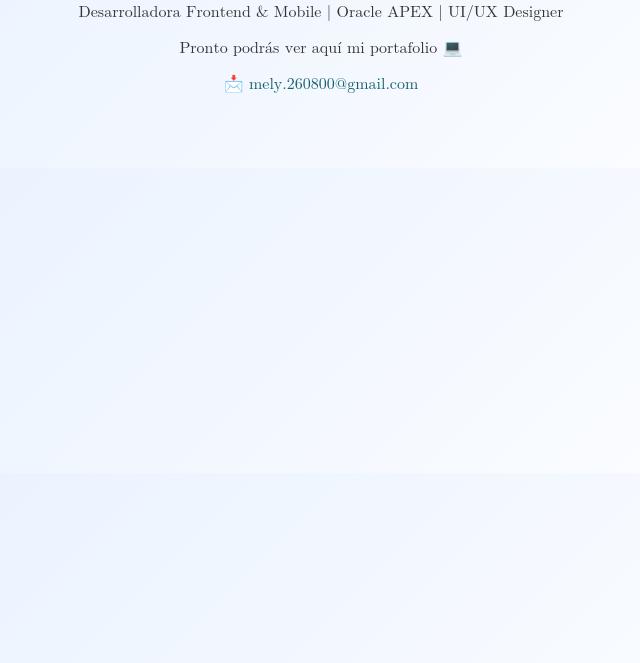
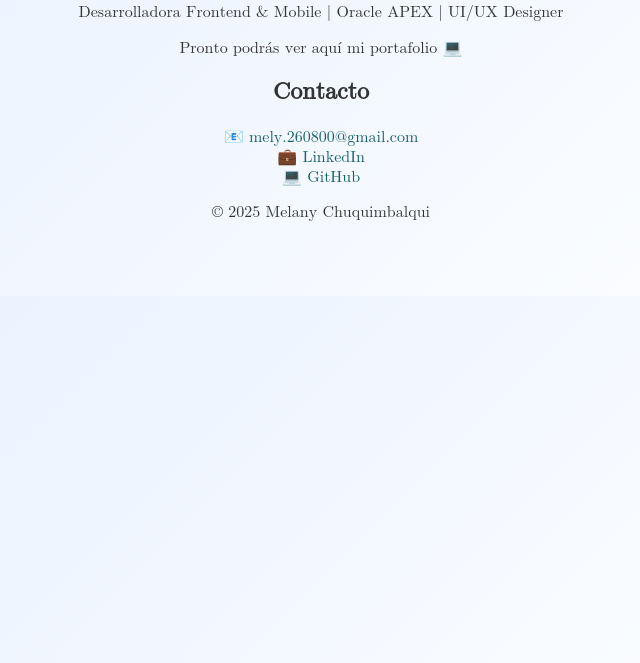
Before and after one commit to mely260800/my-portfolio, a plain HTML site: page index.html in a window 1280 px wide. Shown: the part 137-800 px from the top of the page, without its empty margins (319-959 px from the left). Drawn offline with Linux system fonts and the light colour scheme.

Commit message:
Ajustes en el repositorio
Ajustes menores y asociación de archivos css y js en el archivo html

```diff
--- a/index.html
+++ b/index.html
@@ -3,7 +3,8 @@
 <head>
   <meta charset="UTF-8" />
   <meta name="viewport" content="width=device-width, initial-scale=1.0" />
-  <title>Mi Portafolio</title>
+  <title>Portafolio | Melany Chuquimbaqlui</title>
+  <link rel="stylesheet" href="css/styles.css" />
   <style>
     body {
       font-family: math;
@@ -22,9 +23,26 @@
   </style>
 </head>
 <body>
+  <header>
   <h1>¡Hola! Soy Melany 👋</h1>
-  <p>Desarrolladora Frontend & Mobile | Oracle APEX | UI/UX Designer</p>
+    <p>Desarrolladora Frontend & Mobile | Oracle APEX | UI/UX Designer</p>
+  </header>
+
   <p>Pronto podrás ver aquí mi portafolio 💻</p>
-  <p>📩 <a href="mailto:mely.260800@gmail.com">mely.260800@gmail.com</a></p>
+
+  <section id="contact">
+    <h2>Contacto</h2>
+    <p>
+      📧 <a href="mailto:mely.260800@gmail.com">mely.260800@gmail.com</a><br>
+      💼 <a href="https://www.linkedin.com/in/melany-ch-espinoza/" target="_blank">LinkedIn</a><br>
+      💻 <a href="https://github.com/mely260800" target="_blank">GitHub</a>
+    </p>
+  </section>
+
+  <footer>
+    <p>© 2025 Melany Chuquimbalqui</p>
+  </footer>
+
+  <script src="js/main.js"></script>
 </body>
 </html>
```
Also changed, not shown: 1 other file.
